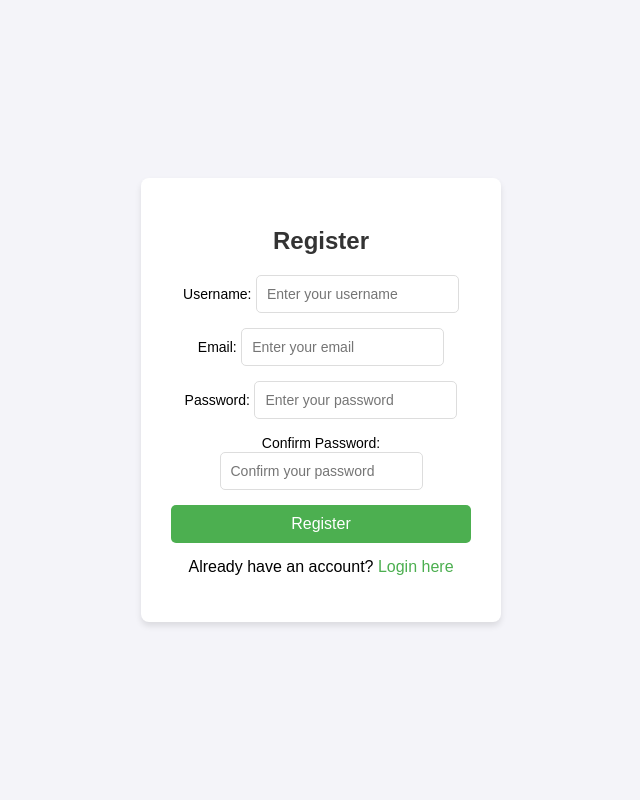
After one commit to EggssTeam/Egg, a FastAPI app: page /register in a window 1280 px wide. The commit adds this page. Shown: the whole page, without its empty margins (319-959 px from the left). Run offline with FastAPI, Linux system fonts and the light colour scheme.

Commit message:
Add files via upload

```diff
--- /dev/null
+++ b/templates/register.html
@@ -0,0 +1,161 @@
+<!DOCTYPE html>
+<html lang="en">
+<head>
+    <meta charset="UTF-8">
+    <meta name="viewport" content="width=device-width, initial-scale=1.0">
+    <title>Register Page</title>
+</head>
+<body>
+
+    <div class="container">
+        <h2>Register</h2>
+
+        <form id="registerForm" onsubmit="event.preventDefault(); register();">
+            <div>
+                <label for="username">Username:</label>
+                <input type="text" id="username" name="username" required placeholder="Enter your username">
+            </div>
+
+            <div>
+                <label for="email">Email:</label>
+                <input type="email" id="email" name="email" required placeholder="Enter your email">
+            </div>
+
+            <div>
+                <label for="password">Password:</label>
+                <input type="password" id="password" name="password" required placeholder="Enter your password">
+            </div>
+
+            <div>
+                <label for="confirmPassword">Confirm Password:</label>
+                <input type="password" id="confirmPassword" name="confirmPassword" required placeholder="Confirm your password">
+            </div>
+
+            <button type="submit">Register</button>
+        </form>
+
+        <div id="error-message" style="display:none; color: red;"></div>
+
+        <!-- 去登录的链接 -->
+        <p>Already have an account? <a href="/">Login here</a></p>
+
+    </div>
+
+    <script>
+        async function register() {
+            const username = document.getElementById("username").value;
+            const email = document.getElementById("email").value;
+            const password = document.getElementById("password").value;
+            const confirmPassword = document.getElementById("confirmPassword").value;
+
+            if (password !== confirmPassword) {
+                const errorMessage = document.getElementById("error-message");
+                errorMessage.textContent = "Passwords do not match";
+                errorMessage.style.display = "block";
+                return;
+            }
+
+            const response = await fetch("http://127.0.0.1:8000/user/register", {
+                method: "POST",
+                headers: {
+                    "Content-Type": "application/json"
+                },
+                body: JSON.stringify({ username: username, email: email, password: password, role: 1 }) // Add a default role here
+            });
+
+            const data = await response.json();
+
+            if (response.ok) {
+                // If registration is successful, redirect to login
+                window.location.href = "/";  // 或者直接用 RedirectResponse 来跳转
+            } else {
+                // Display error message
+                const errorMessage = document.getElementById("error-message");
+                errorMessage.textContent = data.detail || "Registration failed";
+                errorMessage.style.display = "block";
+            }
+        }
+    </script>
+
+    <!-- Styles -->
+    <style>
+        body {
+            font-family: Arial, sans-serif;
+            background-color: #f4f4f9;
+            display: flex;
+            justify-content: center;
+            align-items: center;
+            height: 100vh;
+            margin: 0;
+        }
+
+        .container {
+            background: #ffffff;
+            padding: 30px;
+            border-radius: 8px;
+            box-shadow: 0 4px 6px rgba(0, 0, 0, 0.1);
+            width: 300px;
+            text-align: center;
+        }
+
+        h2 {
+            margin-bottom: 20px;
+            color: #333;
+        }
+
+        form {
+            display: flex;
+            flex-direction: column;
+        }
+
+        label {
+            text-align: left;
+            margin-bottom: 5px;
+            font-size: 14px;
+        }
+
+        input {
+            margin-bottom: 15px;
+            padding: 10px;
+            font-size: 14px;
+            border: 1px solid #ddd;
+            border-radius: 5px;
+        }
+
+        button {
+            background-color: #4CAF50;
+            color: white;
+            padding: 10px;
+            font-size: 16px;
+            border: none;
+            border-radius: 5px;
+            cursor: pointer;
+            transition: background-color 0.3s ease;
+        }
+
+        button:hover {
+            background-color: #45a049;
+        }
+
+        #error-message {
+            margin-top: 15px;
+            font-size: 14px;
+            color: red;
+        }
+
+        p {
+            margin-top: 15px;
+        }
+
+        a {
+            color: #4CAF50;
+            text-decoration: none;
+        }
+
+        a:hover {
+            text-decoration: underline;
+        }
+    </style>
+
+</body>
+</html>
```
Also changed, not shown: templates/login.html (added, +142 -0 lines), templates/index.html (line endings or trailing spaces), templates/question.html (line endings or trailing spaces).
